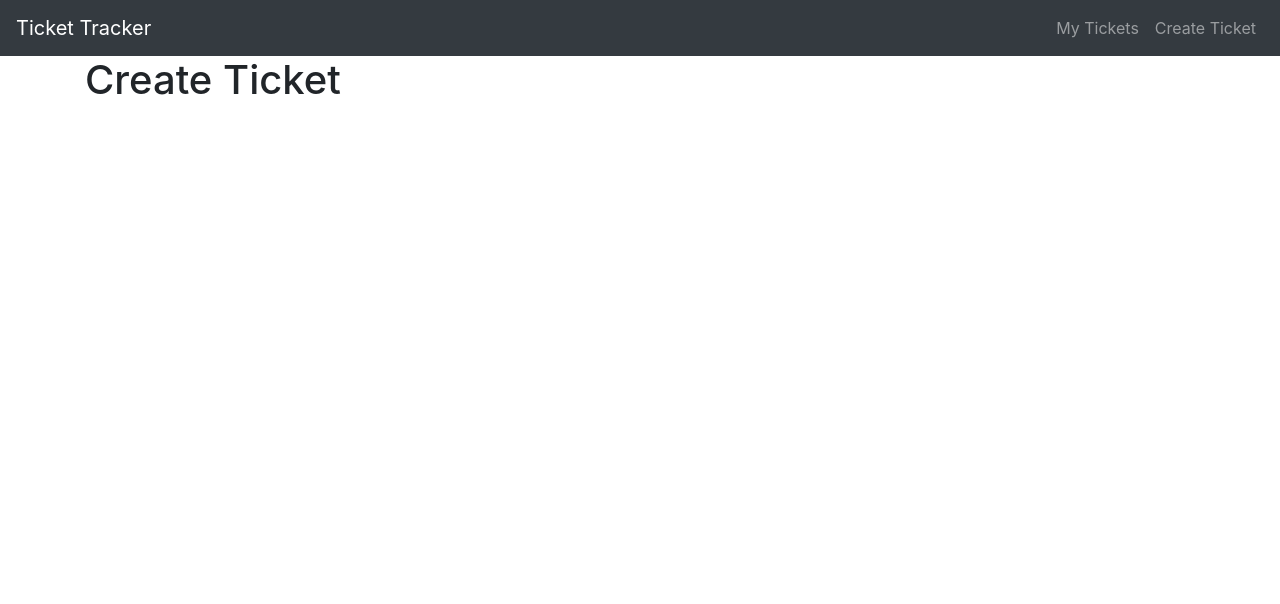
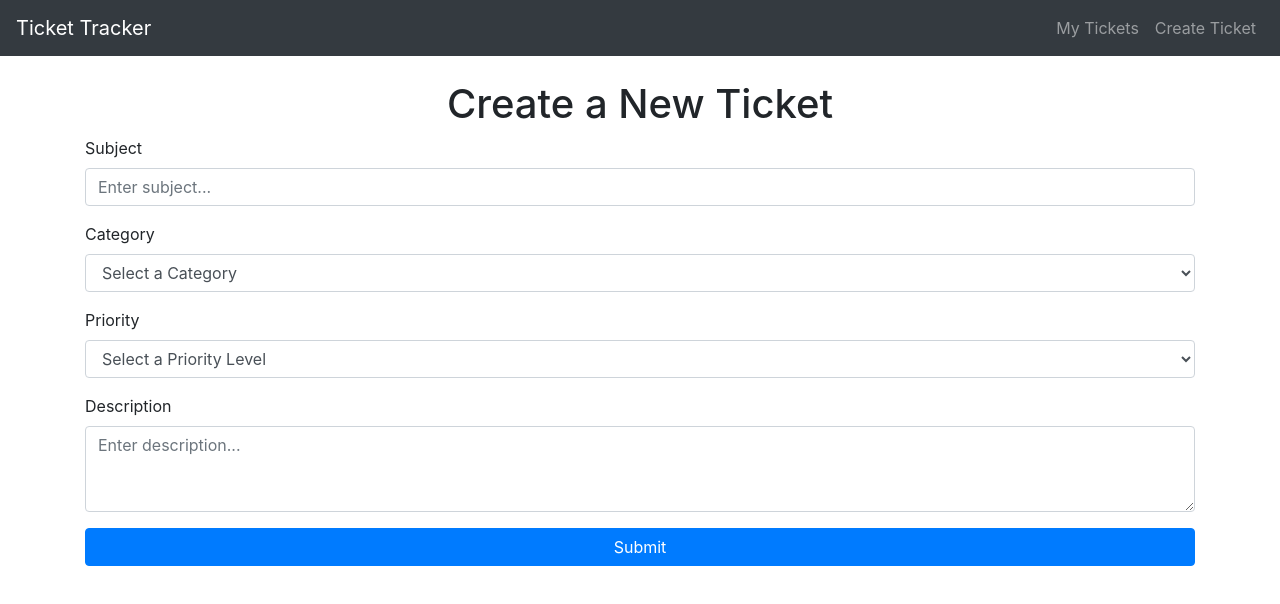
Before and after one commit to smkattoula/Ticket-Tracker-2021-refactored, a React (Create React App) app in the folder client/: page /create in a window 1280 px wide. Shown: the top 604 px of the page. Built offline with nearby package versions, Linux system fonts and the light colour scheme.

Commit message:
create form and form functionality for CreateTicket component

```diff
--- a/client/package.json
+++ b/client/package.json
@@ -38,5 +38,6 @@
       "last 1 firefox version",
       "last 1 safari version"
     ]
-  }
+  },
+  "proxy": "http://127.0.0.1:5000"
 }
--- a/client/src/components/AppNavBar.js
+++ b/client/src/components/AppNavBar.js
@@ -1,5 +1,5 @@
 import React, { Fragment } from "react";
-import { Navbar, Nav, NavDropdown } from "react-bootstrap";
+import { Navbar, Nav } from "react-bootstrap";
 
 const AppNavBar = () => {
   return (
--- a/client/src/components/CreateTicket.js
+++ b/client/src/components/CreateTicket.js
@@ -1,10 +1,110 @@
-import React from "react";
+import React, { Fragment, useState } from "react";
+import { useHistory } from "react-router-dom";
+import { Form, Button, Alert } from "react-bootstrap";
+import axios from "axios";
 
 const CreateTicket = () => {
+  const [subject, setSubject] = useState("");
+  const [category, setCategory] = useState("");
+  const [priority, setPriority] = useState("");
+  const [description, setDescription] = useState("");
+  const [show, setShow] = useState(false);
+
+  let history = useHistory();
+
+  const handleSubmit = async (e) => {
+    try {
+      e.preventDefault();
+
+      const ticket = {
+        subject,
+        category,
+        priority,
+        description,
+      };
+
+      const config = { headers: { "Content-Type": "application/json" } };
+
+      if (
+        subject === "" ||
+        category === "" ||
+        priority === "" ||
+        description === ""
+      ) {
+        setShow(true);
+      }
+
+      const response = await axios.post("/api/tickets", ticket, config);
+      const data = await response.data;
+      console.log(data);
+      history.push("/list");
+    } catch (error) {
+      console.error(error.messsage);
+    }
+  };
+
   return (
-    <div>
-      <h1>Create Ticket</h1>
-    </div>
+    <Fragment>
+      <Form onSubmit={handleSubmit}>
+        <h1 className="text-center mt-4">Create a New Ticket</h1>
+        {show && (
+          <Alert variant="danger" onClose={() => setShow(false)} dismissible>
+            <Alert.Heading>All fields are required</Alert.Heading>
+            <p>Please enter all fields</p>
+          </Alert>
+        )}
+        <Form.Group>
+          <Form.Label>Subject</Form.Label>
+          <Form.Control
+            type="text"
+            placeholder="Enter subject..."
+            value={subject}
+            onChange={(e) => setSubject(e.target.value)}
+          />
+        </Form.Group>
+        <Form.Group>
+          <Form.Label>Category</Form.Label>
+          <Form.Control
+            as="select"
+            value={category}
+            onChange={(e) => setCategory(e.target.value)}
+          >
+            <option>Select a Category</option>
+            <option>General</option>
+            <option>Billing</option>
+            <option>Login</option>
+            <option>Abuse</option>
+            <option>Website</option>
+          </Form.Control>
+        </Form.Group>
+        <Form.Group>
+          <Form.Label>Priority</Form.Label>
+          <Form.Control
+            as="select"
+            value={priority}
+            onChange={(e) => setPriority(e.target.value)}
+          >
+            <option>Select a Priority Level</option>
+            <option>Low</option>
+            <option>Medium</option>
+            <option>High</option>
+          </Form.Control>
+        </Form.Group>
+        <Form.Group>
+          <Form.Label>Description</Form.Label>
+          <Form.Control
+            as="textarea"
+            rows={3}
+            placeholder="Enter description..."
+            value={description}
+            onChange={(e) => setDescription(e.target.value)}
+          />
+        </Form.Group>
+        <Button className="btn btn-block" type="submit">
+          Submit
+        </Button>
+      </Form>
+    </Fragment>
   );
 };
 
--- a/client/src/index.js
+++ b/client/src/index.js
@@ -4,8 +4,8 @@ import "./index.css";
 import App from "./App";
 
 ReactDOM.render(
-  <React.StrictMode>
+  <React.Fragment>
     <App />
-  </React.StrictMode>,
+  </React.Fragment>,
   document.getElementById("root")
 );
```
Also changed, not shown: 1 other file (tests, documents, lock files or other folders).
